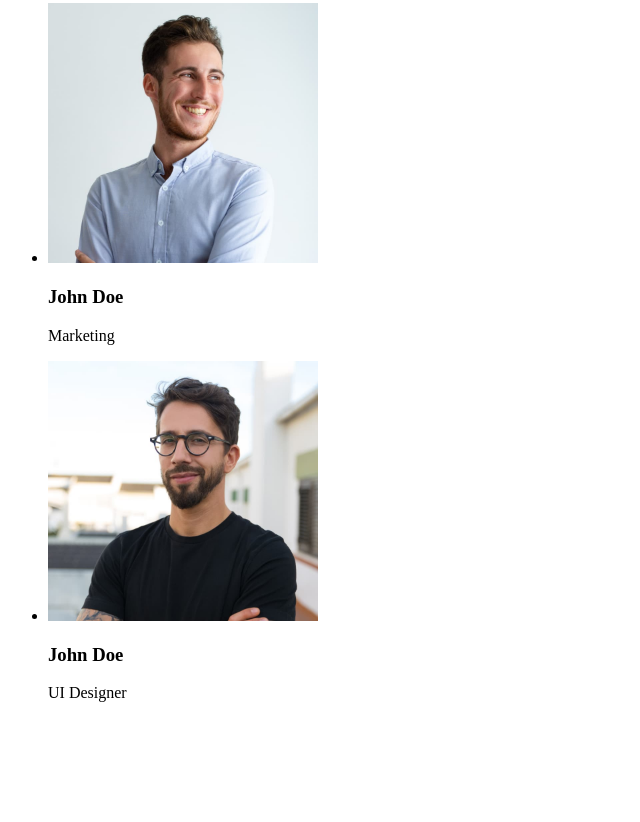
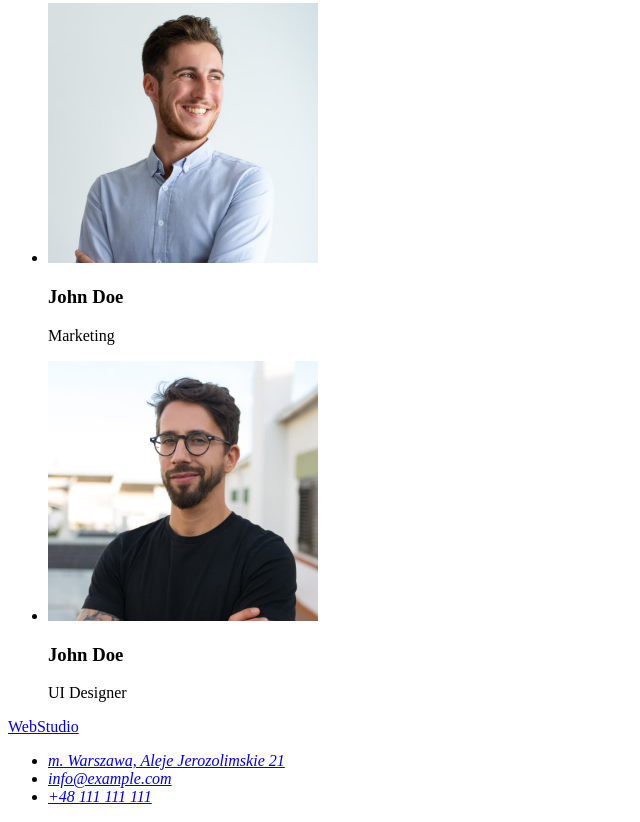
Before and after one commit to DagmaraKida/goit-markup-hw-01, a plain HTML site: page index.html in a window 1280 px wide. Shown: the part 2271-3093 px from the top of the page, without its empty margins (0-640 px from the left). Before the commit the page ends 2989 px from the top, so only its background shows below. Drawn offline with Linux system fonts and the light colour scheme.

Commit message:
footer content

```diff
--- a/index.html
+++ b/index.html
@@ -144,6 +144,21 @@
       </section>
     </main>
 
-    <footer></footer>
+    <footer>
+      <!-- LOGO -->
+      <a href="index.html"><span>Web</span>Studio</a>
+      <!-- ADDRESS -->
+      <address>
+        <ul>
+          <li>
+            <a href="https://goo.gl/maps/1uCLYBcG9Ry3D8Pi7" target="_blank"
+              >m. Warszawa, Aleje Jerozolimskie 21</a
+            >
+          </li>
+          <li><a href="mailto:info@example.com">info@example.com</a></li>
+          <li><a href="tel:48111111111">+48 111 111 111</a></li>
+        </ul>
+      </address>
+    </footer>
   </body>
 </html>
```
